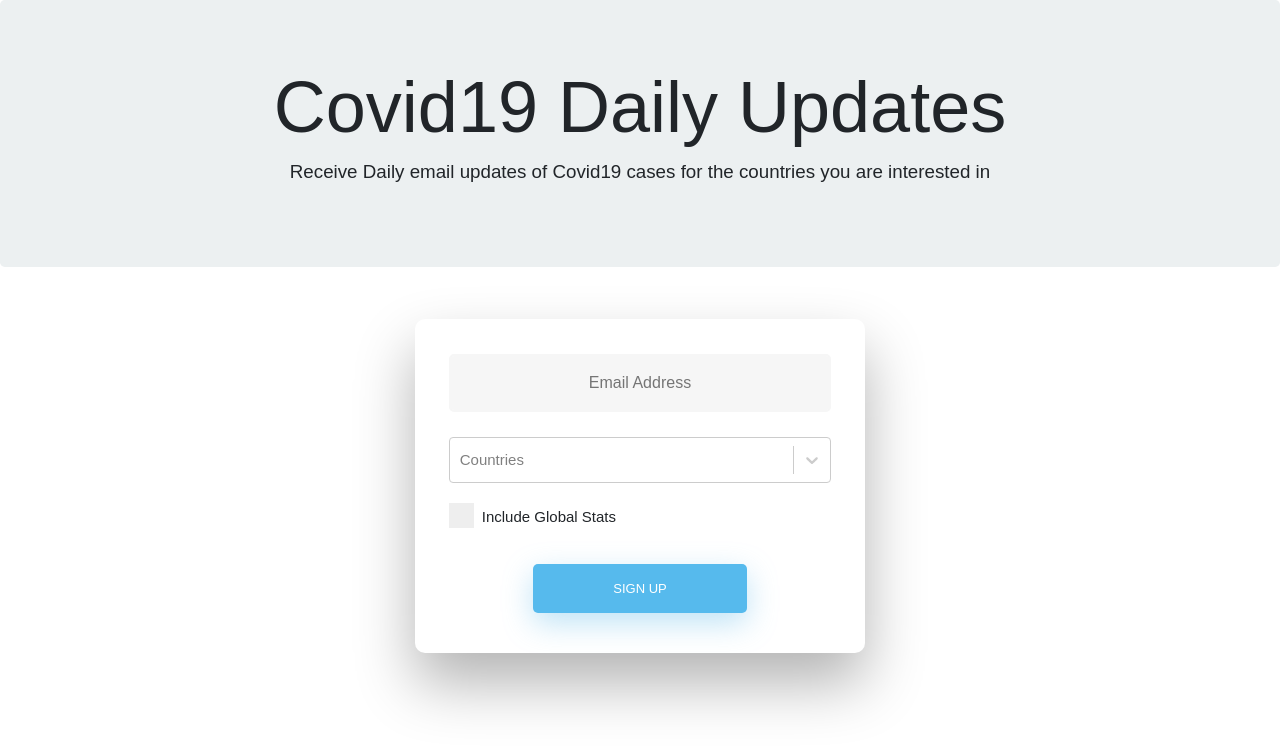
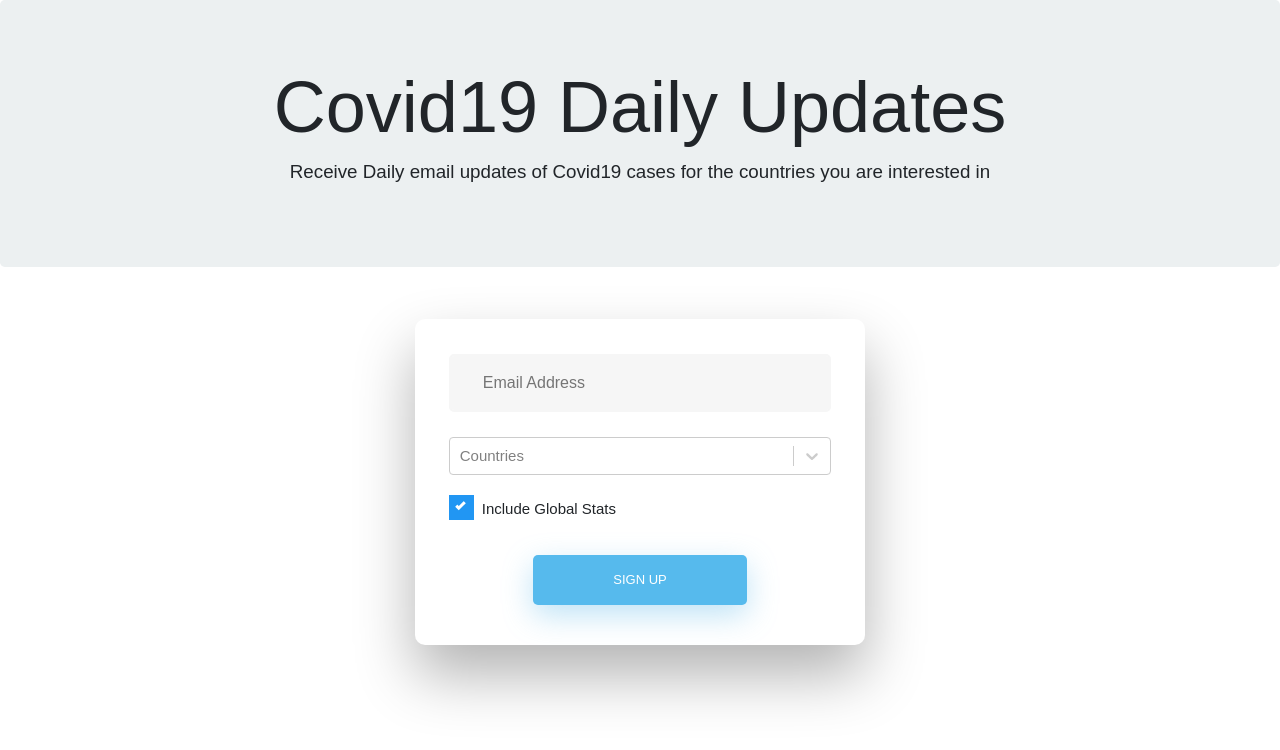
Before and after one commit to kmjayadeep/covid19-email-updates, a React (Create React App) app in the folder client/: page / in a window 1280 px wide. Shown: the top 750 px of the page. Built offline with nearby package versions, Linux system fonts and the light colour scheme; no server answers.

Commit message:
register api

```diff
--- a/client/src/App.css
+++ b/client/src/App.css
@@ -120,12 +120,12 @@ input[type=button]:active, input[type=submit]:active, input[type=reset]:active
   transform: scale(0.95);
 }
 
-input[type=text] {
+input[type=email] {
   background-color: #f6f6f6;
   border: none;
   color: #0d0d0d;
   padding: 15px 32px;
-  text-align: center;
+  text-align: left;
   text-decoration: none;
   display: inline-block;
   font-size: 16px;
@@ -141,12 +141,12 @@ input[type=text] {
   border-radius: 5px 5px 5px 5px;
 }
 
-input[type=text]:focus {
+input[type=email]:focus {
   background-color: #fff;
   border-bottom: 2px solid #5fbae9;
 }
 
-input[type=text]:placeholder {
+input[type=email]:placeholder {
   color: #cccccc;
 }
 
@@ -327,3 +327,9 @@ input[type=text]:placeholder {
   -ms-transform: rotate(45deg);
   transform: rotate(45deg);
 }
+
+.alert-register {
+  width: 50%;
+  margin: auto;
+  padding: 20px 0;
+}
--- a/client/src/App.js
+++ b/client/src/App.js
@@ -4,7 +4,7 @@ import makeAnimated from "react-select/animated";
 
 import "./App.css";
 
-const BASE_URL = "http://localhost:3000/api"
+const BASE_URL = "http://localhost:3000/api";
 
 const animatedComponents = makeAnimated();
 
@@ -21,7 +21,7 @@ const customStyles = {
   }),
 };
 
-function AnimatedMulti() {
+function AnimatedMulti({ onChange }) {
   const [options, setOptions] = useState([]);
 
   useEffect(() => {
@@ -42,11 +42,37 @@ function AnimatedMulti() {
       styles={customStyles}
       options={options}
       placeholder="Countries"
+      onChange={onChange}
     />
   );
 }
 
 function App() {
+  const [email, setEmail] = useState([]);
+  const [countries, setCountries] = useState([]);
+  const [includeGlobal, setIncludeGlobal] = useState(true);
+  const [registered, setRegistered] = useState(false);
+
+  const handleSubmit = async (e) => {
+    e.preventDefault();
+    const url = `${BASE_URL}/register`;
+    const countryCodes = countries.map((c) => c.value);
+    const data = {
+      email,
+      countries: countryCodes,
+      includeGlobal,
+    };
+    const response = await fetch(url, {
+      method: "POST", // *GET, POST, PUT, DELETE, etc.
+      headers: {
+        "Content-Type": "application/json",
+      },
+      body: JSON.stringify(data),
+    }).then((r) => r.json());
+    console.log(response);
+    setRegistered(true);
+  };
+
   return (
     <div className="App">
       <div className="jumbotron">
@@ -57,21 +83,43 @@ function App() {
         </p>
       </div>
 
+      {registered ? (
+        <div class="alert fadeIn alert-register alert-dismissible alert-info">
+          <button
+            type="button"
+            class="close"
+            onClick={() => setRegistered(false)}
+          >
+            &times;
+          </button>
+          <strong>Registration Success!</strong>
+        </div>
+      ) : (
+        ""
+      )}
+
       <div className="wrapper fadeInDown">
         <div id="formContent">
-          <form>
+          <form onSubmit={handleSubmit}>
             <input
-              type="text"
+              type="email"
               id="email"
+              required
               className="fadeIn second"
               name="email"
               placeholder="Email Address"
+              value={email}
+              onChange={(e) => setEmail(e.target.value)}
             />
 
-            <AnimatedMulti />
+            <AnimatedMulti onChange={(e) => setCountries(e)} />
 
             <label className="checkbox-container">
-              <input type="checkbox" />
+              <input
+                type="checkbox"
+                checked={includeGlobal}
+                onChange={(e) => setIncludeGlobal(e.target.checked)}
+              />
               <span className="checkmark"></span>
               Include Global Stats
             </label>
```
